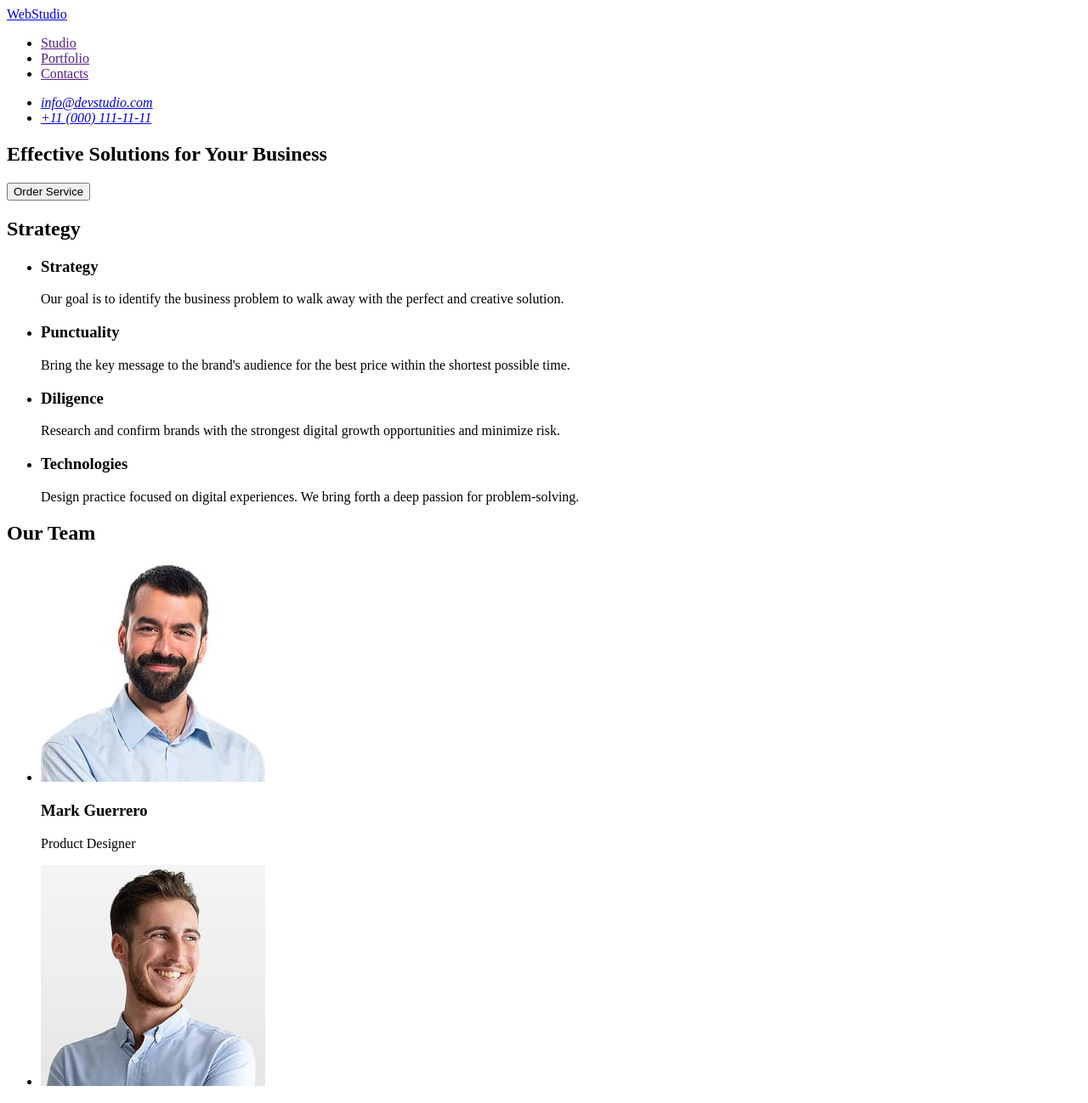
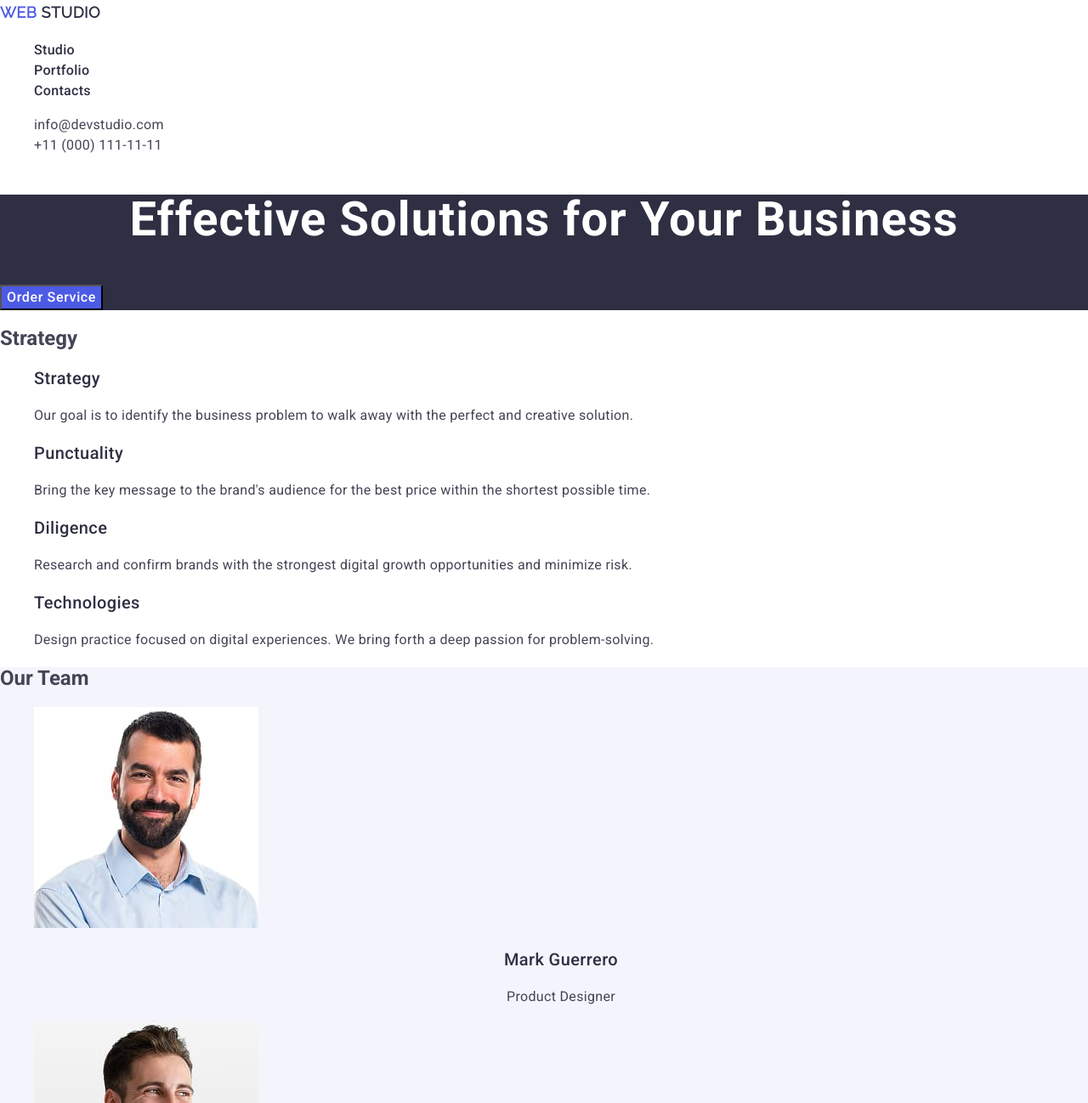
Before and after one commit to Serhii-Sidorkin18/goit-markup-hw-02, a plain HTML site: page index.html in a window 1280 px wide. Shown: the top 1298 px of the page at 85% size. Drawn offline with nearby package versions, Linux system fonts and the light colour scheme.

Commit message:
add styles

```diff
--- /dev/null
+++ b/css/style.css
@@ -0,0 +1,118 @@
+body {
+    font-family: "Roboto", sans-serif;
+    color: #434455;
+    background-color: #fff;
+}
+
+ul, ol {
+    list-style-type: none;
+}
+
+a {
+    text-decoration: none;
+}
+
+.logo {
+    font-family: "Raleway", sans-serif;
+    font-weight: 700;
+    font-size: 18px;
+    line-height: 1.7;
+    letter-spacing: 0.03em;
+    text-transform: uppercase;
+    color: #4d5ae5;
+}
+.header-logo span {
+    color: #2e2f42;
+}
+
+.header-link {
+font-weight: 500;
+font-size: 16px;
+line-height: 1.5;
+letter-spacing: 0.02em;
+color: #2e2f42;
+}
+
+
+.address-link {
+font-weight: 400;
+font-size: 16px;
+line-height: 1.5;
+letter-spacing: 0.02em;
+color: #434455;
+font-style: normal;
+}
+
+.header-link:hover,
+.header-link:focus,
+.address-link:hover,
+.address-link:focus
+ {
+    color: #404bbf;
+}
+
+/* section 1*/
+
+.hero {
+    background-color: #2e2f42;
+}
+.hero-title {
+font-size: 56px;
+line-height: 1.07;
+letter-spacing: 0.02em;
+text-align: center;
+color: #fff;
+}
+
+.hero-btn {
+font-weight: 500;
+font-size: 16px;
+line-height: 1.5;
+letter-spacing: 0.04em;
+color: #fff;
+background-color: #4d5ae5;
+}
+
+.hero-btn:hover,
+.hero-btn:focus {
+    background-color: #404bbf;
+}
+
+.strategy-item-title {
+font-weight: 500;
+font-size: 20px;
+line-height: 1.2;
+letter-spacing: 0.02em;
+color: #2e2f42;
+}
+
+.strategy-text {
+font-size: 16px;
+line-height: 1.5;
+letter-spacing: 0.02em;
+color: #434455;
+}
+/* section 2*/
+
+.team {
+    background-color: #f4f4fd;
+}
+
+.team-item-title {
+font-weight: 500;
+font-size: 20px;
+line-height: 1.2;
+letter-spacing: 0.02em;
+text-align: center;
+color: #2e2f42;
+}
+
+.team-text {
+font-size: 16px;
+line-height: 1.5;
+letter-spacing: 0.02em;
+text-align: center;
+color: #434455;
+}
+
+/* section 3*/
--- a/index.html
+++ b/index.html
@@ -4,90 +4,133 @@
     <meta charset="UTF-8">
     <meta name="viewport" content="width=device-width, initial-scale=1.0">
     <title>Webstudio</title>
+
+    <link rel="stylesheet" href="https://cdnjs.cloudflare.com/ajax/libs/modern-normalize/3.0.1/modern-normalize.min.css" integrity="sha512-q6WgHqiHlKyOqslT/lgBgodhd03Wp4BEqKeW6nNtlOY4quzyG3VoQKFrieaCeSnuVseNKRGpGeDU3qPmabCANg==" crossorigin="anonymous" referrerpolicy="no-referrer" />
+
+    <link rel="preconnect" href="https://fonts.googleapis.com">
+<link rel="preconnect" href="https://fonts.gstatic.com" crossorigin>
+<link href="https://fonts.googleapis.com/css2?family=Raleway:ital,wght@400&family=Roboto:wght@400;500;700&display=swap" rel="stylesheet">
+
+<link rel="stylesheet" href="./css/style.css">
 </head>
 <body>
-    <header>
+    <header class="page-header">
 
-        <nav>
-            <a href="./index.html">WebStudio</a>
-            <ul>
-            <li>
-                <a href="">Studio</a>
+        <nav class="header-nav">
+            <a href="./index.html" class="header-logo logo">Web <span>Studio</span></a>
+            <ul class="header-list">
+            <li class="header-item">
+                <a href="./index.html" class="header-link">Studio</a>
             </li>
-            <li>
-                <a href="">Portfolio</a>
+            <li class="header-item">
+                <a href="" class="header-link">Portfolio</a>
             </li>
-            <li>
-                <a href="">Contacts</a>
+            <li class="header-item">
+                <a href="" class="header-link">Contacts</a>
             </li>
         </ul>
     </nav>
-    <address>
-        <ul>
-            <li>
-                <a href="mailto:info@devstudio.com">info@devstudio.com</a>
+    <address class="header-address">
+        <ul class="address-list">
+            <li class="address-item">
+                <a href="mailto:info@devstudio.com" class="address-link">info@devstudio.com</a>
             </li>
-            <li>
-                <a href="tel:+110001111111">+11 (000) 111-11-11</a>
+            <li class="address-item">
+                <a href="tel:+110001111111" class="address-link">+11 (000) 111-11-11</a>
             </li>
         </ul>
     </address>
     </header>
     <main>
-        <section>
-            <h1>Effective Solutions
+        <section class="hero">
+            <h1 class="hero-title">Effective Solutions
                 for Your Business</h1>
-            <button type="button">Order Service</button>
+            <button type="button" class="hero-btn">Order Service</button>
         </section>
-        <section>
-            <h2>Strategy</h2>
-            <ul>
-                <li>
-                    <h3>Strategy</h3>
-                    <p>Our goal is to identify the business
+        <section class="strategy">
+            <h2 class="strategy-title">Strategy</h2>
+            <ul class="strategy-list">
+                <li class="strategy-item">
+                    <h3 class="strategy-item-title">Strategy</h3>
+                    <p class="strategy-text">Our goal is to identify the business
                         problem to walk away with the perfect and creative solution. </p>
                 </li>
-                <li>
-                    <h3>Punctuality</h3>
-                    <p>Bring the key message to the brand's audience for the best price within the shortest possible time.</p>
+                <li class="strategy-item">
+                    <h3 class="strategy-item-title">Punctuality</h3>
+                    <p class="strategy-text">Bring the key message to the brand's audience for the best price within the shortest possible time.</p>
                 </li>
-                <li>
-                    <h3>Diligence</h3>
-                    <p>Research and confirm brands with the strongest digital growth opportunities and minimize risk.</p>
+                <li class="strategy-item">
+                    <h3 class="strategy-item-title">Diligence</h3>
+                    <p class="strategy-text">Research and confirm brands with the strongest digital growth opportunities and minimize risk.</p>
                 </li>
-                <li>
-                    <h3>Technologies</h3>
-                    <p>Design practice focused on digital experiences. We bring forth a deep passion for problem-solving.</p>
+                <li class="strategy-item">
+                    <h3 class="strategy-item-title">Technologies</h3>
+                    <p class="strategy-text">Design practice focused on digital experiences. We bring forth a deep passion for problem-solving.</p>
                 </li>
             </ul>
         </section>
-        <section>
-            <h2>Our Team</h2>
+        <section class="team">
+            <h2 class="team-title">Our Team</h2>
 
-            <ul>
-                <li>
+            <ul class="team-list">
+                <li class="team-item">
                     <img src="./images/img1.jpg" alt="Mark" width="264" height="260">
-                    <h3>Mark Guerrero</h3>
-                      <p>Product Designer</p>
+                    <h3 class="team-item-title">Mark Guerrero</h3>
+                      <p class="team-text">Product Designer</p>
                 </li>
-                <li>
+                <li class="team-item">
                     <img src="./images/img2.jpg" alt="Tom" width="264" height="260">
-                    <h3>Tom Ford</h3>
-                    <p>Frontend Developer</p>
+                    <h3 class="team-item-title">Tom Ford</h3>
+                    <p class="team-text">Frontend Developer</p>
                 </li>
-                <li>
+                <li class="team-item">
                     <img src="./images/img3.jpg" alt="Camila" width="264" height="260">
-                    <h3>Camila Garcia</h3>
-                    <p>Marketing</p>
+                    <h3 class="team-item-title">Camila Garcia</h3>
+                    <p class="team-text">Marketing</p>
                 </li>
-                <li>
+                <li class="team-item">
                     <img src="./images/img4.jpg" alt="Daniel" width="264" height="260">
-                    <h3>Daniel Wilson</h3>
-                    <p>UI Designer</p>
+                    <h3 class="team-item-title">Daniel Wilson</h3>
+                    <p class="team-text">UI Designer</p>
                 </li>
             </ul>
         </section>
 
+        <section>
+            <h2>Our Portfolio</h2>
+            <ul>
+                <li>
+                    <img src="./images/portfolio1.jpg" alt="Banking App">
+                    <h3>Banking App</h3>
+                    <p>App</p>
+                </li>
+                <li>
+                    <img src="./images/portfolio2.jpg" alt="Cashless Payment">
+                    <h3>Cashless Payment</h3>
+                    <p>Marketing</p>
+                </li>
+                <li>
+                    <img src="./images/portfolio3.jpg" alt="Meditation App">
+                    <h3>Meditation App</h3>
+                    <p>App</p>
+                </li>
+                <li>
+                    <img src="./images/portfolio4.jpg" alt="Taxi Service">
+                    <h3>Taxi Service</h3>
+                    <p>Marketing</p>
+                </li>
+                <li>
+                    <img src="./images/portfolio5.jpg" alt="Screen Illustrations">
+                    <h3>Screen Illustrations</h3>
+                    <p>Design</p>
+                </li>
+                <li>
+                    <img src="./images/portfolio6.jpg" alt="Online Courses">
+                    <h3>Online Courses</h3>
+                    <p>Marketing</p>
+                </li>
+            </ul>
+        </section>
     </main>
 
     <footer>
```
Also changed, not shown: images/portfolio1.jpg (added), images/portfolio2.jpg (added), images/portfolio3.jpg (added), images/portfolio4.jpg (added), images/portfolio5.jpg (added), images/portfolio6.jpg (added), 1 other file.
